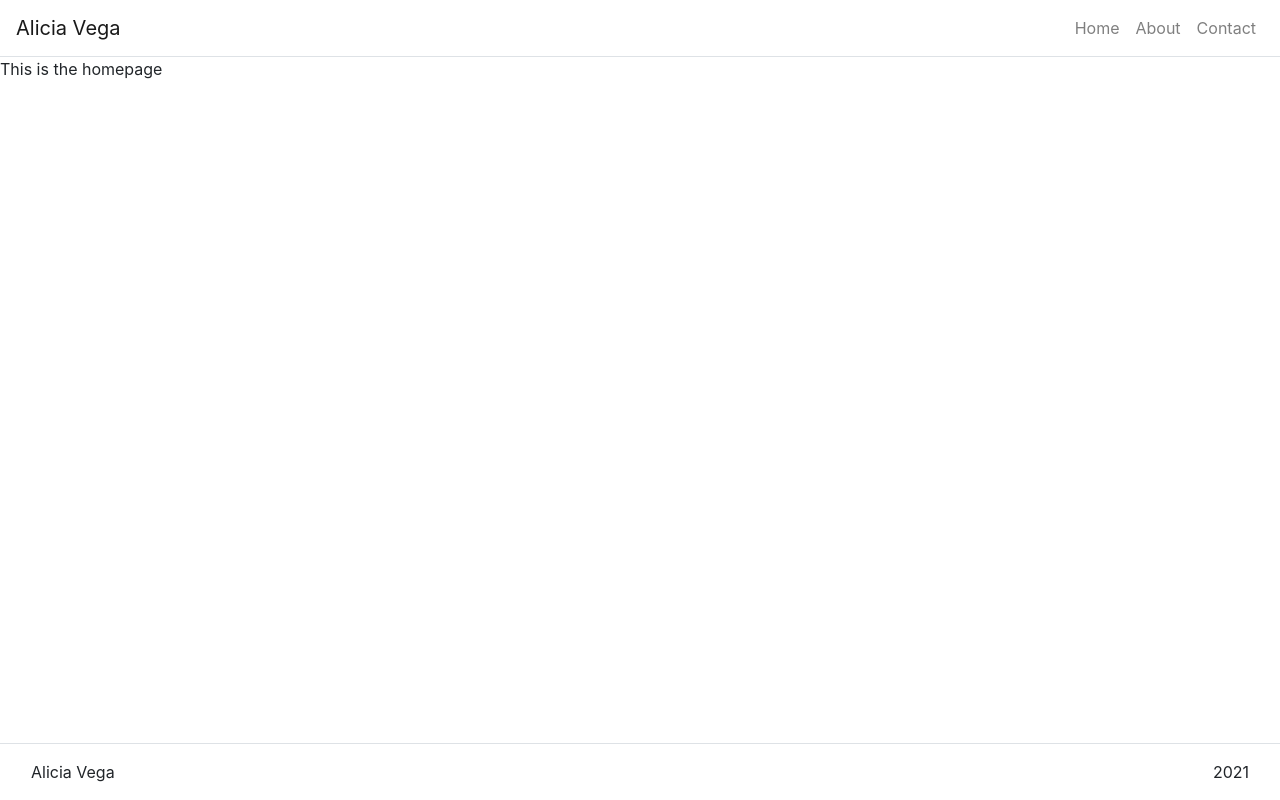
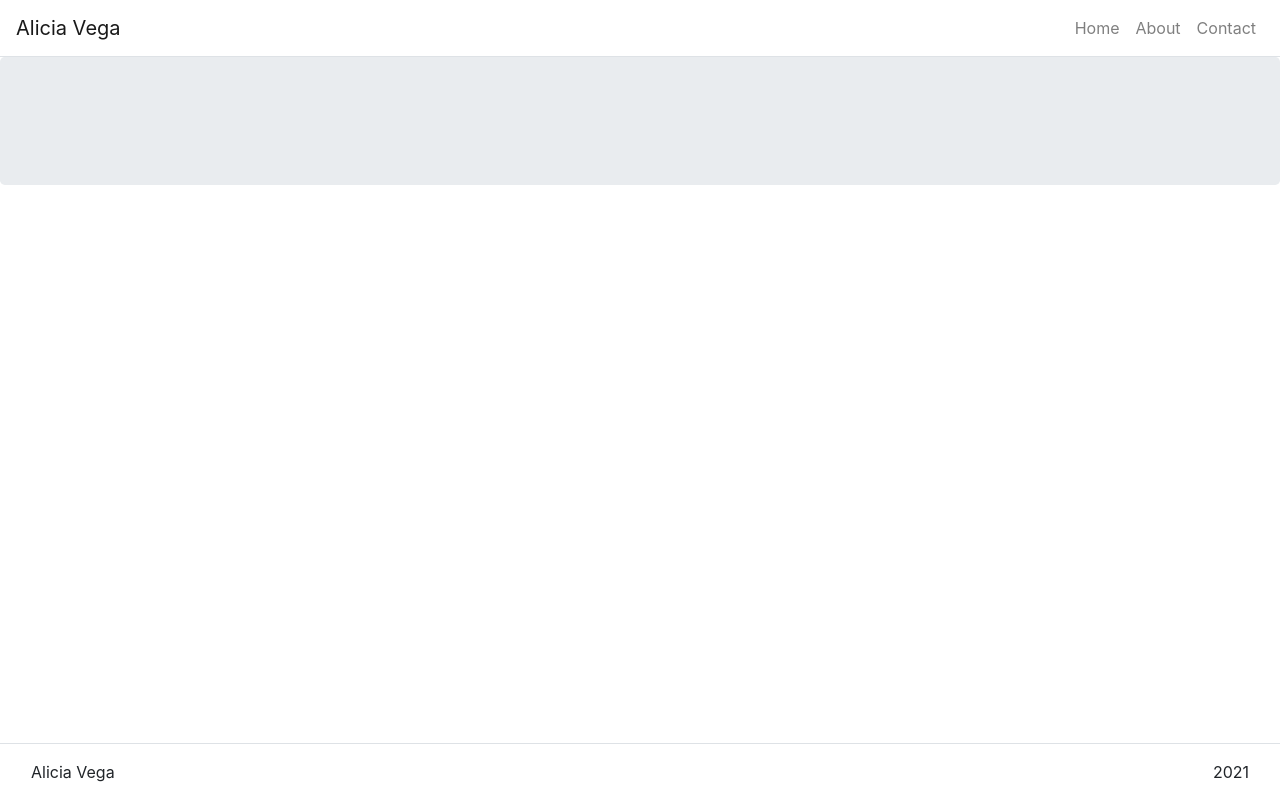
Before and after one commit to aliciavega731/react-portfolio, a React (Create React App) app: page / in a window 1280 px wide. Built offline with nearby package versions, Linux system fonts and the light colour scheme.

Commit message:
making a Hero for portfolio

```diff
--- /dev/null
+++ b/src/Components/Hero.js
@@ -0,0 +1,19 @@
+import React from "react";
+import Jumbotron from "react-bootstrap/Jumbotron";
+import Container from "react-bootstrap/Container";
+import Row from "react-bootstrap/Row";
+import Col from "react-bootstrap/Col";
+
+function Hero() {
+  return (
+    <Jumbotron>
+      <Container>
+        <Row>
+          <Col></Col>
+        </Row>
+      </Container>
+    </Jumbotron>
+  );
+}
+
+export default Hero;
--- a/src/Pages/Home.js
+++ b/src/Pages/Home.js
@@ -1,8 +1,11 @@
 import React from "react";
+
+// My files
+import Hero from "../Components/Hero";
 
 function Home(props) {
   return(
-    <p>This is the homepage</p>
+    <Hero />
   );
 }
 
```
